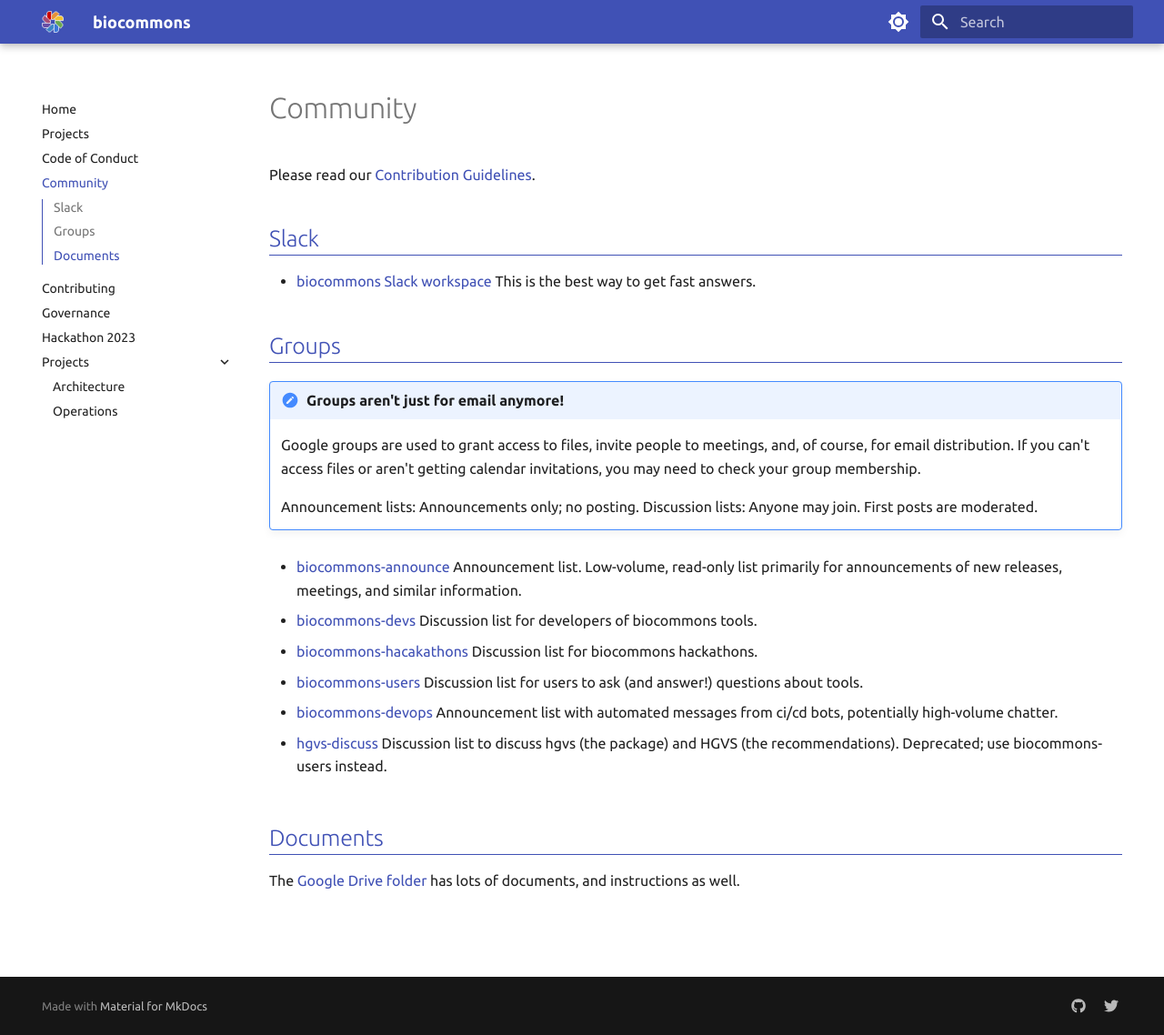
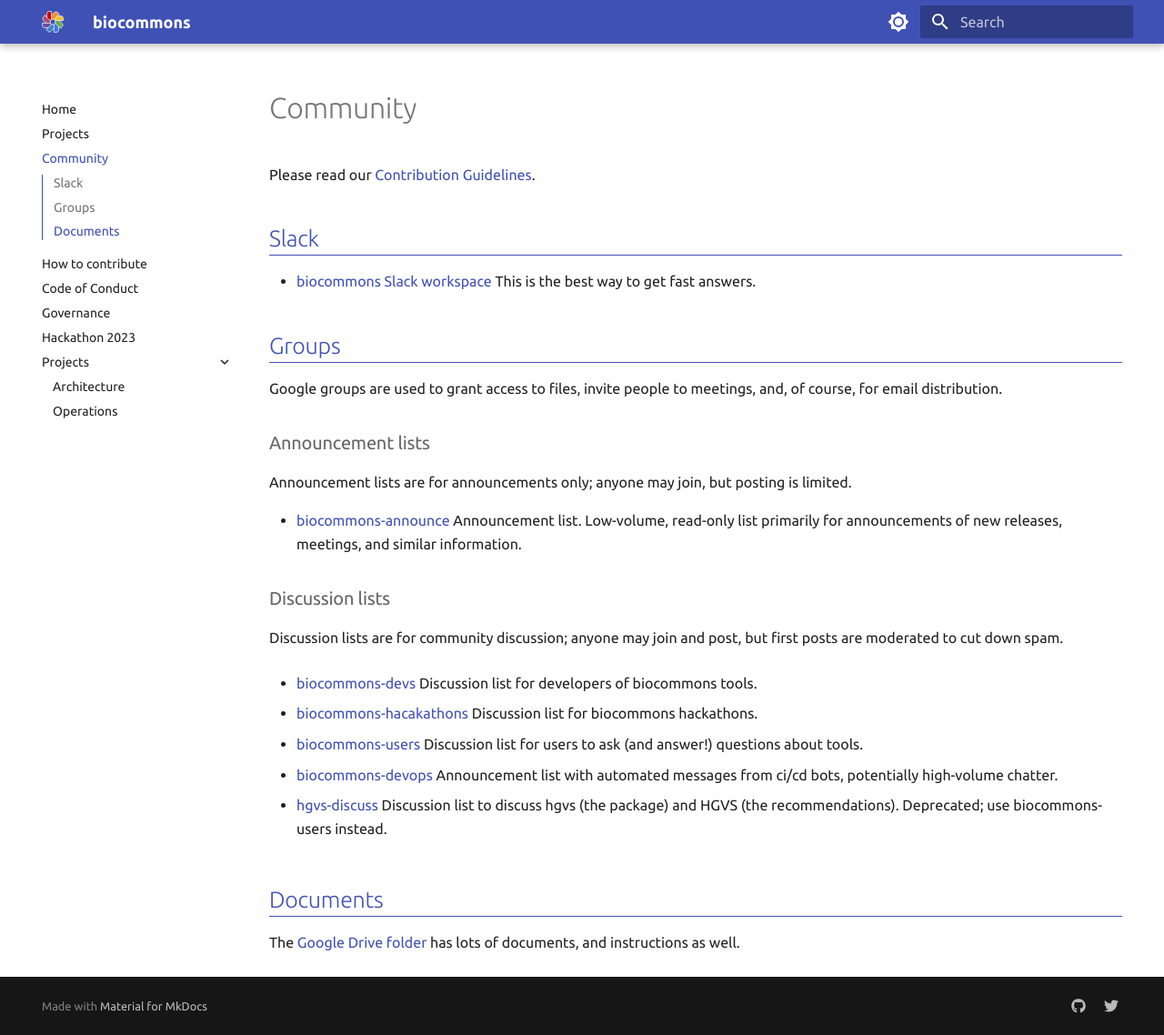
Before and after one commit to biocommons/biocommons.github.io, an MkDocs documentation site: the page built from docs/community.md, in a window 1280 px wide and 1138 px high. Shown: the whole window at 91% size. Built offline with MkDocs 1.6.1 and Material for MkDocs 9.7.7, drawn with Linux system fonts in a browser that asks for light colours.

```diff
--- a/docs/community.md
+++ b/docs/community.md
@@ -12,17 +12,21 @@ Please read our [Contribution Guidelines](/contributing/).
 
 ## Groups
 
-!!! note "Groups aren't just for email anymore!"
-    Google groups are used to grant access to files, invite people to meetings, and, of
-    course, for email distribution.  If you can't access files or aren't getting calendar
-    invitations, you may need to check your group membership.
+Google groups are used to grant access to files, invite people to meetings, and, of
+course, for email distribution.
 
-    Announcement lists: Announcements only; no posting.
-    Discussion lists: Anyone may join. First posts are moderated.
+### Announcement lists
+
+Announcement lists are for announcements only; anyone may join, but posting is limited.
 
 * [biocommons-announce](https://groups.google.com/g/biocommons-announce)
   Announcement list. Low-volume, read-only list primarily for announcements of new releases, meetings, and similar
   information.
+
+### Discussion lists
+
+Discussion lists are for community discussion; anyone may join and post, but first posts are
+moderated to cut down spam.
 
 * [biocommons-devs](https://groups.google.com/g/biocommons-devs)
   Discussion list for developers of biocommons tools.
@@ -40,6 +44,7 @@ Please read our [Contribution Guidelines](/contributing/).
   Discussion list to discuss hgvs (the package) and HGVS (the recommendations). Deprecated; use
   biocommons-users instead.
 
+
 ## Documents
 
-The [Google Drive folder](t.ly/biocommons-drive) has lots of documents, and instructions as well.
+The [Google Drive folder](https://t.ly/biocommons-drive) has lots of documents, and instructions as well.
```
Also changed, not shown: docs/contributing.md (+9 -3 lines), docs/hackathon-2023.md (+6 -2 lines), docs/index.md (+1 -1 lines), docs/.pages, docs/images/branching-strategy.drawio.svg (added).
